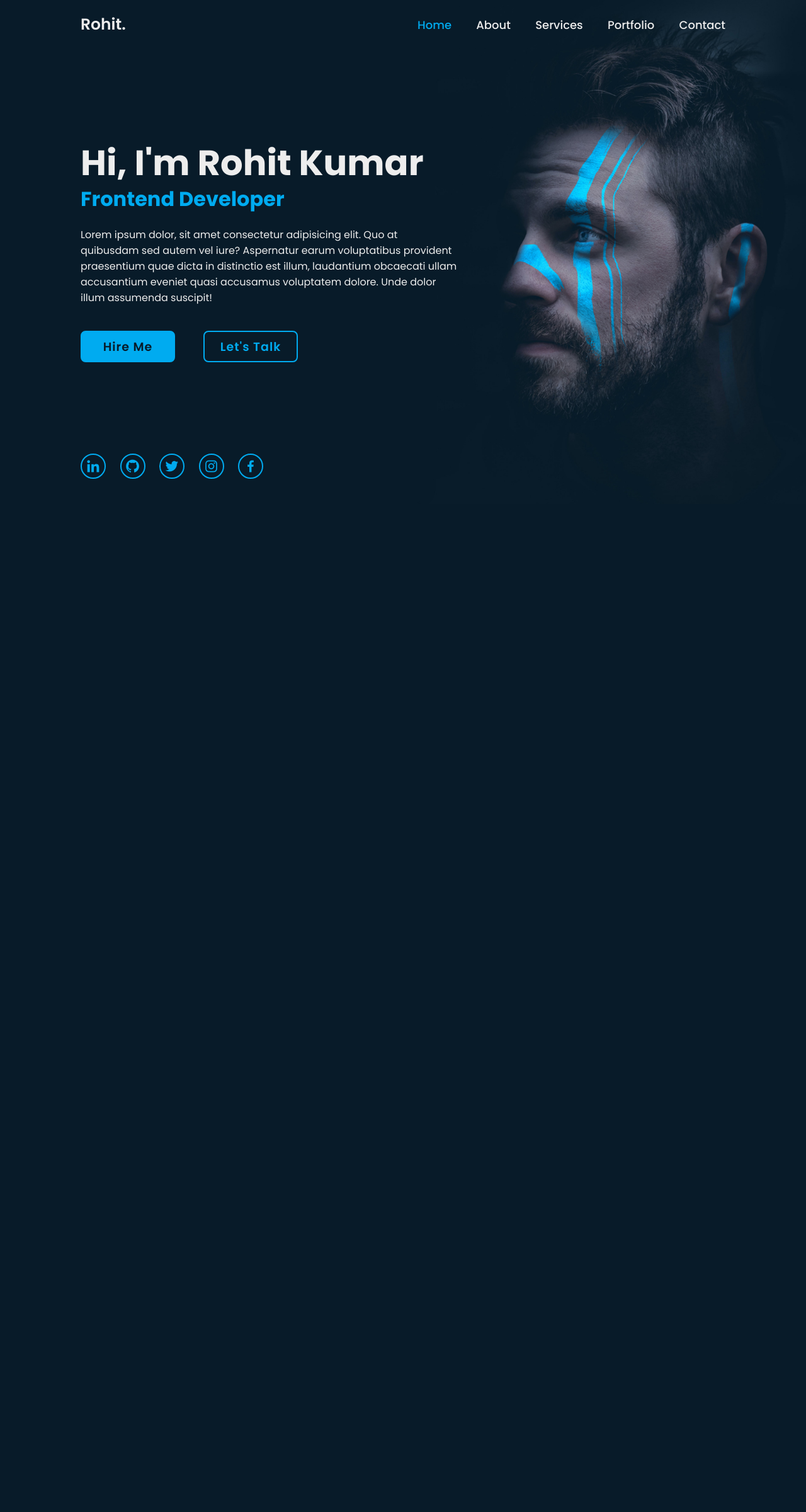
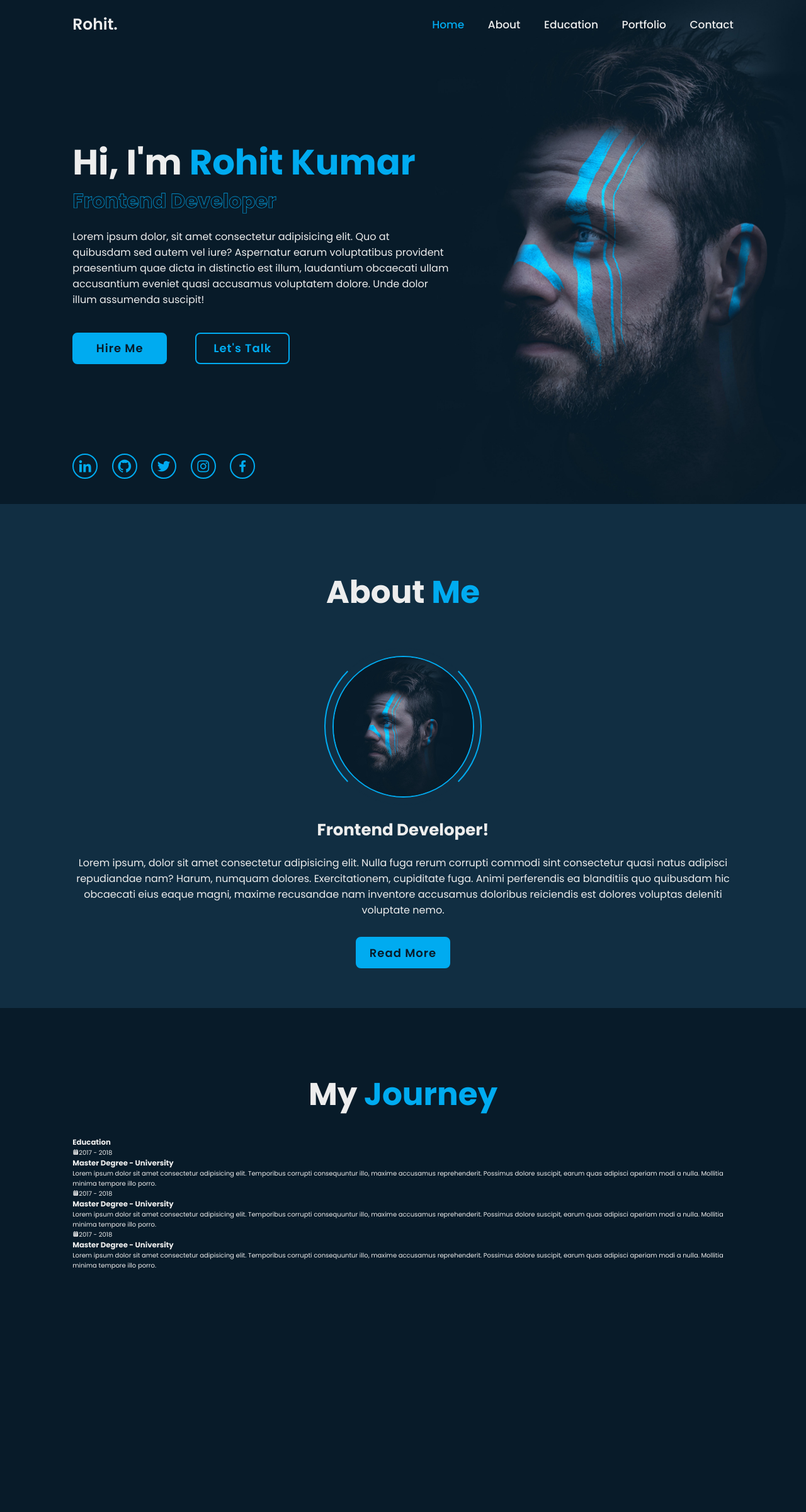
Before and after one commit to RohitKumar-tech/Rohit-Personal-Portfolio-Website, a PHP site: page / in a window 1280 px wide. Shown: the whole page at 63% size. Before the commit the page ends 800 px from the top, so only its background shows below. Run offline with PHP 8.4, Linux system fonts and the light colour scheme.

Commit message:
Rohit-Personal-Website
Updated the About and education section of the website

```diff
--- a/index.html
+++ b/index.html
@@ -4,32 +4,47 @@
     <meta charset="UTF-8">
     <meta name="viewport" content="width=device-width, initial-scale=1.0">
     <title>Personal Portfolio Website</title>
+    <!-- linking Stylesheet -->
     <link rel="stylesheet" href="style.css">
+    <!-- Box icons -->
     <link href='https://unpkg.com/boxicons@2.1.4/css/boxicons.min.css' rel='stylesheet'>
 </head>
 <body>
+    <!-- Header design -->
     <header class="header">
         <a href="#" class="logo">Rohit.</a>
 
+        <div class="bx-bx-menu" id="menu-icon">
+            <i class='bx bx-menu'></i>
+        </div>
+
         <nav class="navbar">
-            <a href="#" class="active">Home</a>
-            <a href="#">About</a>
-            <a href="#">Services</a>
-            <a href="#">Portfolio</a>
-            <a href="#">Contact</a>
+            <a href="#home" class="active">Home</a>
+            <a href="#about">About</a>
+            <a href="#education">Education</a>
+            <a href="#portfolio">Portfolio</a>
+            <a href="#contact">Contact</a>
         </nav>
     </header>
 
-    <section class="home">
+    <!-- home section design -->
+
+    <!-- section.home#home -> one line command for the below line -->
+    <section class="home" id="home">
         <div class="home-content">
-            <h1>Hi, I'm Rohit Kumar</h1>
-            <h3>Frontend Developer</h3>
+            <h1>Hi, I'm <span>Rohit Kumar</span></h1>
+
+            <div class="text-animate">
+                <h3>Frontend Developer</h3>
+            </div>
+
             <p>
                 Lorem ipsum dolor, sit amet consectetur adipisicing elit. Quo at quibusdam sed autem vel iure? Aspernatur earum voluptatibus provident praesentium quae dicta in distinctio est illum, laudantium obcaecati ullam accusantium eveniet quasi accusamus voluptatem dolore. Unde dolor illum assumenda suscipit!
             </p>
+
             <div class="btn-box">
-                <a href="#">Hire Me</a>
-                <a href="#">Let's Talk</a>
+                <a href="#" class="btn">Hire Me</a>
+                <a href="#" class="btn">Let's Talk</a>
             </div>
         </div>
 
@@ -41,8 +56,66 @@
             <a href="#"><i class='bx bxl-facebook'></i></a>
         </div>
 
-        <span class="home-imgHover"></span>
+        <div class="home-imgHover"></div>
     </section>
 
+    <!-- about section design -->
+    <section class="about" id="about">
+        <h2 class="heading">About <span>Me</span></h2>
+
+        <div class="about-img">
+            <img src="images/about.jpg" alt="">
+            <span class="circle-spin"></span>
+        </div>
+
+        <div class="about-content">
+            <h3>Frontend Developer!</h3>
+            <p>Lorem ipsum, dolor sit amet consectetur adipisicing elit. Nulla fuga rerum corrupti commodi sint consectetur quasi natus adipisci repudiandae nam? Harum, numquam dolores. Exercitationem, cupiditate fuga. Animi perferendis ea blanditiis quo quibusdam hic obcaecati eius eaque magni, maxime recusandae nam inventore accusamus doloribus reiciendis est dolores voluptas deleniti voluptate nemo.</p>
+
+            <div class="btn-box btns">
+                <a href="#" class="btn">Read More</a>
+            </div>
+        </div>
+    </section>
+
+    <!-- education section design -->
+    <section class="education" id="education">
+        <h2 class="heading">My <span>Journey</span></h2>
+
+        <div class="education-row">
+            <div class="education-column">
+                <h3 class="title">Education</h3>
+
+                <div class="education-box">
+                    <div class="education-content">
+                        <div class="content">
+                            <div class="year"><i class='bx bxs-calendar'></i>2017 - 2018</div>
+                            <h3>Master Degree - University</h3>
+                            <p>Lorem ipsum dolor sit amet consectetur adipisicing elit. Temporibus corrupti consequuntur illo, maxime accusamus reprehenderit. Possimus dolore suscipit, earum quas adipisci aperiam modi a nulla. Mollitia minima tempore illo porro.</p>
+                        </div>
+                    </div>
+
+                    <div class="education-content">
+                        <div class="content">
+                            <div class="year"><i class='bx bxs-calendar'></i>2017 - 2018</div>
+                            <h3>Master Degree - University</h3>
+                            <p>Lorem ipsum dolor sit amet consectetur adipisicing elit. Temporibus corrupti consequuntur illo, maxime accusamus reprehenderit. Possimus dolore suscipit, earum quas adipisci aperiam modi a nulla. Mollitia minima tempore illo porro.</p>
+                        </div>
+                    </div>
+
+                    <div class="education-content">
+                        <div class="content">
+                            <div class="year"><i class='bx bxs-calendar'></i>2017 - 2018</div>
+                            <h3>Master Degree - University</h3>
+                            <p>Lorem ipsum dolor sit amet consectetur adipisicing elit. Temporibus corrupti consequuntur illo, maxime accusamus reprehenderit. Possimus dolore suscipit, earum quas adipisci aperiam modi a nulla. Mollitia minima tempore illo porro.</p>
+                        </div>
+                    </div>
+
+
+                </div>
+            </div>
+        </div>
+    </section>
+     <script src="script.js"></script>
 </body>
 </html>
--- a/style.css
+++ b/style.css
@@ -4,12 +4,27 @@
     margin: 0;
     padding: 0;
     box-sizing: border-box;
+    text-decoration: none;
+    outline: none;
+    scroll-behavior: smooth;
     font-family: 'Poppins',sans-serif;
 }
 
+:root {
+    --bg-color: #081b29;
+    --second-bg-color: #112e42;
+    --text-color: #ededed;
+    --main-color: #00abf0;
+}
+
+html {
+    font-size: 62.5%;
+    overflow: hidden;
+}
+
 body{
-    background: #081b29;
-    color: #ededed
+    background: var(--bg-color);
+    color: var(--text-color);
 }
 
 .header{
@@ -17,7 +32,7 @@ body{
     top: 0;
     left: 0;
     width: 100%;
-    padding: 20px 10%;
+    padding: 2rem 9%;
     background: transparent;
     display: flex;
     justify-content: space-between;
@@ -26,10 +41,10 @@ body{
 }
 
 .logo {
-    position: relative;
-    font-size: 25px;
-    color: #ededed;
-    text-decoration: none;
+    /* position: relative; */
+    font-size: 2.5rem;
+    color: var(--text-color);
+    /* text-decoration: none; */
     font-weight: 600;
 }
 
@@ -46,40 +61,59 @@ body{
 }
 
 .navbar a {
-    font-size: 18px;
-    color: #ededed;
-    text-decoration: none;
+    font-size: 1.7rem;
+    /* font-size: 18px;   */
+    color: var(--text-color);
+    /* text-decoration: none; */
     font-weight: 500;
-    margin-left: 35px;
+    margin-left: 3.5rem;
+    /* transition: .3s; */
 }
 
 .navbar a:hover {
-    color: #00abf0;
+    color: var(--main-color);
 }
 
 .navbar a.active{
-    color:#00abf0;
+    color:var(--main-color);
+}
+
+#menu-icon {
+    font-size: 3.6rem;
+    color: var(--text-color);
+    cursor: pointer;
+    display: none;
+}
+
+section {
+    min-height: 100vh;
+    padding: 10rem 9% 2rem;
 }
 
 .home {
-    height: 100vh;
-    background: url('home.jpg') no-repeat;
+    /* height: 100vh; */
+    background: url('images/home.jpg') no-repeat;
     background-size: cover;
+    display: flex;
     background-position: center;
-    display: flex;
     align-items: center;
-    padding: 0 10%;
+    padding: 0 9%;
 }
 
 .home-content {
-    max-width: 600px;
+    max-width: 60rem;
 }
 
 .home-content h1 {
     position: relative;
-    font-size: 56px;
+    font-size: 5.6rem;
     font-weight: 700;
-    line-height: 1.2;
+    line-height: 1.3;
+}
+
+.text-content .text-animate {
+    position: relative;
+    width: 32.8rem;
 }
 
 .home-content h1::before {
@@ -94,11 +128,12 @@ body{
     animation-delay: 1s;
 }
 
-.home-content h3 {
+.home-content .text-animate h3 {
     position: relative;
-    font-size: 32px;
+    font-size: 3.2rem;
     font-weight: 700;
-    color: #00abf0;
+    color: transparent;
+    -webkit-text-stroke: .7px var(--main-color);
 }
 
 .home-content h3::before {
@@ -115,8 +150,8 @@ body{
 
 .home-content p {
     position: relative;
-    font-size: 16px;
-    margin: 20px 0px 40px;
+    font-size: 1.6rem;
+    margin: 2rem 0 4rem;
 }
 
 .home-content p::before {
@@ -131,79 +166,67 @@ body{
     animation-delay: 1.6s;
 }
 
-.home-content .btn-box {
+.btn-box {
     position: relative;
     display: flex;
     justify-content: space-between;
-    width: 345px;
-    height: 50px;
+    width: 34.5rem;
+    height: 5rem;
 }
 
-.home-content .btn-box::before {
-    content: '';
-    position: absolute;
-    top: 0;
-    right: 0;
-    width: 100%;
-    height: 100%;
-    background: #081b29;
-    animation: showRight 1s ease forwards;
-    animation-delay: 1.9s;
-    z-index: 2;
-}
-
-.btn-box a {
+.btn-box .btn {
     position: relative;
     display: inline-flex;
     justify-content: center;
     align-items: center;
-    width: 150px;
+    width: 15rem;
     height: 100%;
-    background: #00abf0;
-    border: 2px solid #00abf0;
-    border-radius: 8px;
-    font-size: 19px;
-    color: #081b29;
-    text-decoration: none;
+    background: var(--main-color);
+    border: 2px solid var(--main-color);
+    border-radius: .8rem;
+    font-size: 1.8rem;
+    color: var(--bg-color);
+    /* text-decoration: none; */
     font-weight: 600;
-    letter-spacing: 1px;
+    letter-spacing: .1rem;
     z-index: 1;
     overflow: hidden;
     transition: .5s;
 }
 
-.btn-box a:hover{
-    color: #00abf0;
+.btn-box .btn:hover {
+    color: var(--main-color);
 }
 
-.btn-box a:nth-child(2) {
+.btn-box .btn:nth-child(2) {
     background: transparent;
-    color: #00abf0;
+    color: var(--main-color);
 }
 
-.btn-box a:nth-child(2):hover {
-    color: #081b29;
+.btn-box .btn:nth-child(2):hover {
+    color: var(--bg-color);
 }
 
-.btn-box a:nth-child(2)::before {
-    background: #00abf0;
+.btn-box .btn:nth-child(2)::before {
+    background: var(--main-color);
 }
 
-.btn-box a::before {
+.btn-box .btn::before {
     content: '';
     position: absolute;
     top: 0;
     left: 0;
     width: 0;
     height: 100%;
-    background: #081b29;
+    background: var(--bg-color);
+    /* animation: showRight 1s ease forwards;
+    animation-delay: 1.9s; */
+    transition: .5s;
     z-index: -1;
-    transition: .5s;
 }
 
-.btn-box a:hover::before {
+.btn-box .btn:hover::before {
     width: 100%;
-
 }
 
 .home-sci {
@@ -214,19 +237,6 @@ body{
     justify-content: space-between;
 }
 
-.home-sci::before {
-    content: '';
-    position: absolute;
-    top: 0;
-    right: 0;
-    width: 100%;
-    height: 100%;
-    background: #081b29;
-    animation: showRight 1s ease forwards;
-    animation-delay: 2.5s;
-    z-index: 2;
-}
-
 .home-sci a {
     position: relative;
     display: inline-flex;
@@ -235,11 +245,11 @@ body{
     width: 40px;
     height: 40px;
     background: transparent;
-    border: 2px solid #00abf0;
+    border: 2px solid var(--main-color);
     border-radius: 50%;
     font-size: 25px;
-    color: #00abf0;
-    text-decoration: none;
+    color: var(--main-color);
+    /* text-decoration: none; */
     z-index: 1;
     overflow: hidden;
     transition: .5s;
@@ -252,9 +262,11 @@ body{
     left: 0;
     width: 0;
     height: 100%;
-    background: #00abf0;
+    background: var(--main-color);
+    /* animation: showRight 1s ease forwards;
+    animation-delay: 2.5s; */
+    transition: .5s;
     z-index: -1;
-    transition: .5s;
 }
 
 .home-sci a:hover::before {
@@ -262,14 +274,14 @@ body{
 }
 
 .home-sci a:hover{
-    color: #081b29;
+    color: var(--bg-color);
 }
 
 .home-imgHover {
     position: absolute;
     top: 0;
-    right: 30px;
-    width: 550px;
+    right: 0;
+    width: 40%;
     height: 100%;
     background: transparent;
     transition: 3s;
@@ -279,7 +291,7 @@ body{
 }
 
 .home-imgHover:hover {
-    background-color: #081b29;
+    background-color: var(--bg-color);
     opacity: .8;
 }
 
@@ -288,13 +300,88 @@ body{
     position: absolute;
     top: 0;
     right: 0;
-    width: 120%;
+    width: 100%;
     height: 100%;
-    background: #081b29;
+    background: var(--bg-color);
     animation: showRight 1s ease forwards;
     animation-delay: 3s;
     z-index: 100;
 }
+
+.about {
+    display: flex;
+    justify-content: center;
+    align-items: center;
+    flex-direction: column;
+    gap: 2rem;
+    background: var(--second-bg-color);
+    padding-bottom: 6rem;
+
+}
+
+.heading {
+    font-size: 5rem;
+    margin-bottom: 3rem;
+    text-align: center;
+}
+
+span {
+    color: var(--main-color);
+}
+
+.about-img {
+    position: relative;
+    width: 25rem;
+    height: 25rem;
+    border-radius: 50%;
+    display: flex;
+    justify-content: center;
+    align-items: center;
+}
+
+.about-img img {
+    width: 90%;
+    border-radius: 50%;
+    border: .2rem solid var(--main-color);
+}
+
+.about-img .circle-spin {
+    position: absolute;
+    top: 50%;
+    left: 50%;
+    transform: translate(-50%,-50%) rotate(0);
+    width: 100%;
+    height: 100%;
+    border-radius: 50%;
+    border-top: .2rem solid var(--second-bg-color);
+    border-bottom: .2rem solid var(--second-bg-color);
+    border-left: .2rem solid var(--main-color);
+    border-right: .2rem solid var(--main-color);
+
+}
+
+.about-content {
+    text-align: center;
+}
+
+.about-content h3 {
+    font-size: 2.6rem;
+}
+
+.about-content p {
+    font-size: 1.6rem;
+    margin: 2rem 0 3rem;
+}
+
+.btn-box.btns {
+    display: inline-block;
+    width: 15rem;
+}
+
+.btn-box.btns a::before {
+    background: var(--second-bg-color);
+}
+
 
 /* KEYFRAMES ANIMATION */
 @keyframes showRight {
```
Also changed, not shown: images/about.jpg (added), images/home.jpg (added), script.js (added).
